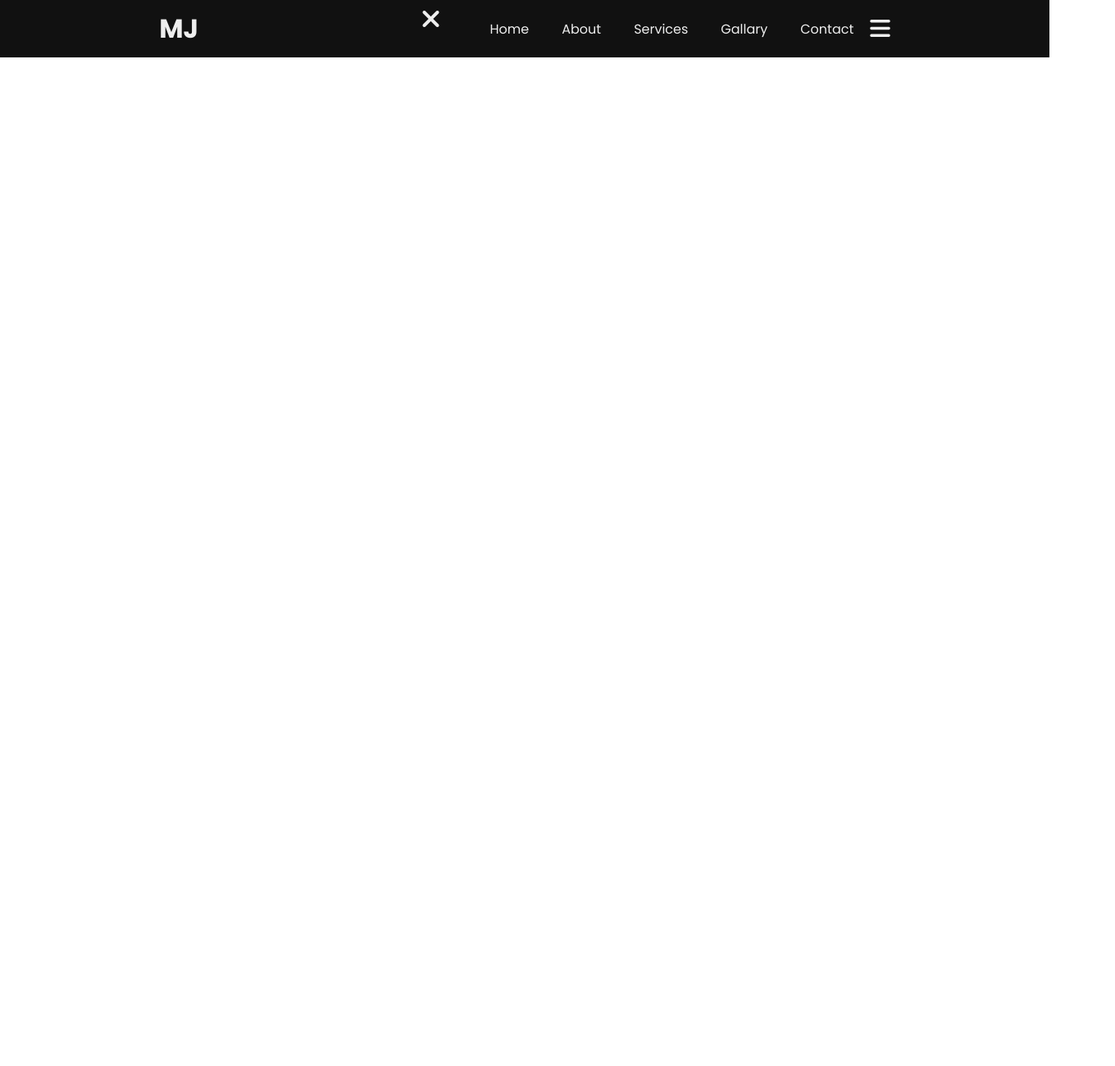
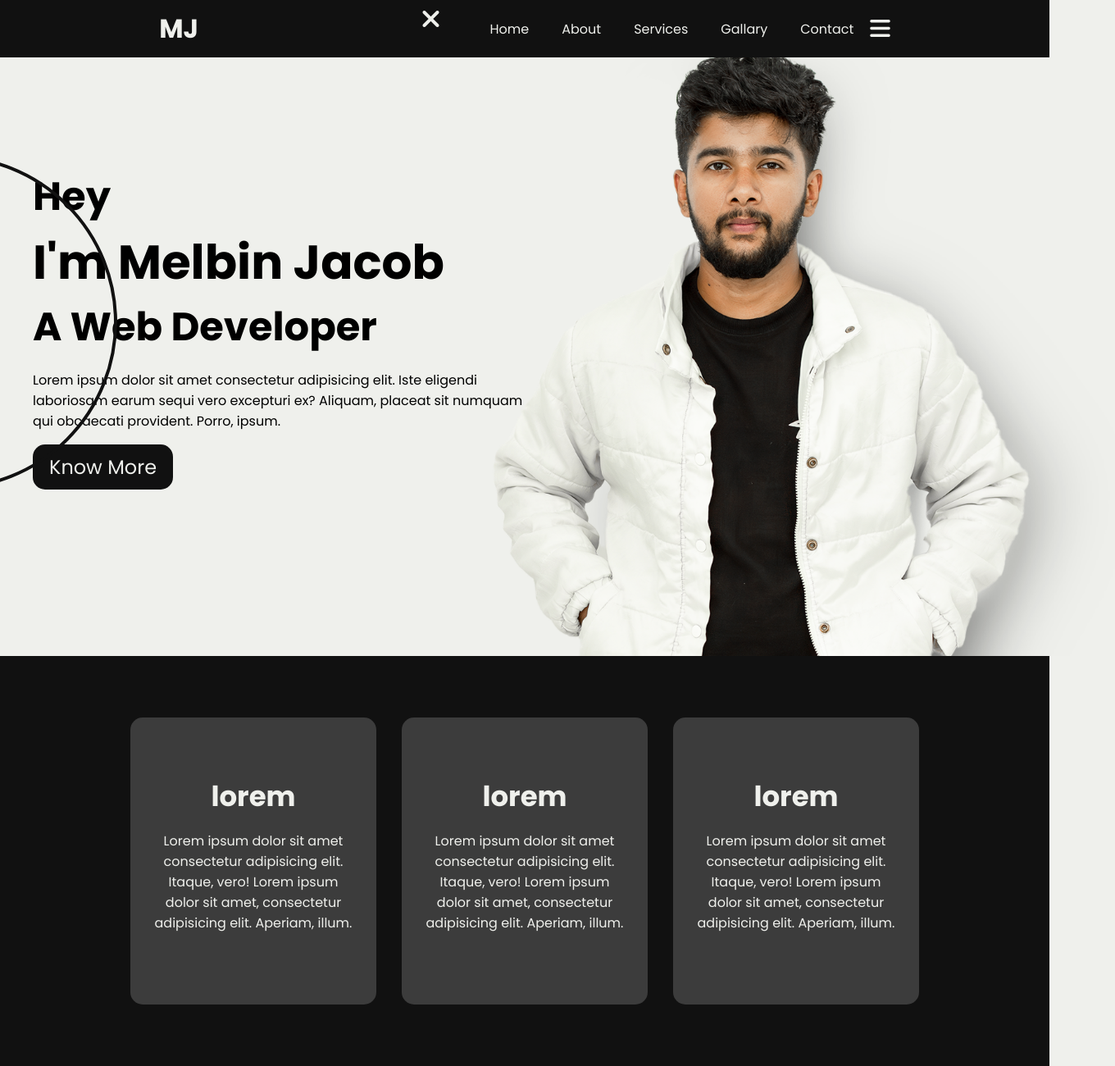
Before and after one commit to melbinjacob/Melbin.space, a plain HTML site: page index.html in a window 1280 px wide. Shown: the whole page at 82% size, 1360 px wide, since content can reach past the window. Before the commit the page ends 800 px from the top, so only its background shows below. Drawn offline with Linux system fonts and the light colour scheme.

Commit message:
completed cards section

```diff
--- a/css/style.css
+++ b/css/style.css
@@ -4,13 +4,16 @@
 /* Adding CSS Variables for Colours and Applying Transition */
 *{
     --black: #111;
-    --white: #eee;
+    --white: #eff0ec;
+    --dark-gray: #3c3c3c;
     font-family: 'Poppins', sans-serif;
     transition: all ease 400ms;
 }body{
     margin: 0;
     padding: 0;
+    background-color: var(--white);
 }
+
 
 /* Styles For Header Section */
 .container{
@@ -58,7 +61,6 @@
         color: var(--white);
         background-color: var(--black);
         justify-content: center;
-        top: -100%;
     }.inner-container > h1{
         margin-left: 30px;
         font-weight: 500;
@@ -93,17 +95,77 @@
 }.hero-content{
     width: 50%;
     height: 100%;
-    background-color: aliceblue;
+    align-items: flex-end;
+    position: relative;
     display: flex;
     flex-direction: column;
     justify-content: center;
+}.content-box{
+    width: auto;
+    width: 600px;
+    height: auto;
+    align-items: flex-start;
+    display: flex;
+    flex-direction: column;
+    justify-content: center;
+}.circle{
+    width: 400px;
+    height: 400px;
+    border-radius: 50%;
+    border: 4px solid var(--black);
+    position: absolute;
+    top: 5cm;
+    left: -7cm;
+}.content-box > h1{
+    font-size: 58px;
+    margin: 0
+
+}.content-box > h2{
+    font-size: 48px;
+    margin: 0
+}button{
+    background-color: var(--black);
+    color: var(--white);
+    border: none;
+    border-radius: 15px;
+    padding: 10px 20px;
+    font-size: 24px;
+}.hero-img-div{
+    width: 50%;
+    height: 100%;
+    display: flex;
+    align-items: flex-end;
+    justify-content: center;
+}.hero-img{
+    width: 800px;
+    height: auto;
 }
 
-
-
-
-.hero-img{
-    width: 50%;
+.section-b{
+    width: 100%;
+    height: 500px;
+    background-color: var(--black);
+    color: var(--white);
+}.cards-section{
+    width: 80%;
+    margin: auto;
     height: 100%;
-    background-color: antiquewhite;
+    display: flex;
+    align-items: center;
+    justify-content: space-evenly;
+}.card{
+    width: 300px;
+    height: 350px;
+    background-color: var(--dark-gray);
+    border-radius: 15px;
+    display: flex;
+    flex-direction: column;
+    align-items: center;
+    justify-content: center;
+}.card > h1{
+    margin: 0;
+    font-size: 34px;
+}.card > p{
+    padding: 0 25px;
+    text-align: center;
 }
--- a/index.html
+++ b/index.html
@@ -31,15 +31,47 @@
     </header>
     <!-- Completed Header Section -->
 
-    <!-- <section>
-        <div class="herosection">
-            <div class="hero-content">
-                <h1>Hey I'm Melbin Jacob</h1>
-                <h2>A Web Developer</h2>
+
+    <main>
+        <section class="section-a">
+            <div class="herosection">
+                <div class="hero-content">
+
+                    <div class="circle circle1"></div>
+
+                    <div class="content-box">
+                        <h2>Hey</h2>
+                        <h1>I'm Melbin Jacob</h1>
+                        <h2>A Web Developer</h2>
+                        <p>Lorem ipsum dolor sit amet consectetur adipisicing elit. Iste eligendi laboriosam earum sequi vero excepturi ex? Aliquam, placeat sit numquam qui obcaecati provident. Porro, ipsum.</p>
+                        <button>Know More</button>
+
+                    </div>
+                </div>
+                <div class="hero-img-div">
+                    <img class="hero-img" src="img/mel.png" alt="">
+                </div>
             </div>
-            <div class="hero-img"></div>
-        </div>
-    </section> -->
+        </section>
+
+        <section class="section-b">
+            <div class="cards-section">
+                <div class="card card-a">
+                    <h1>lorem</h1>
+                    <p>Lorem ipsum dolor sit amet consectetur adipisicing elit. Itaque, vero! Lorem ipsum dolor sit amet, consectetur adipisicing elit. Aperiam, illum.</p>
+                </div>
+                <div class="card card-b">
+                    <h1>lorem</h1>
+                    <p>Lorem ipsum dolor sit amet consectetur adipisicing elit. Itaque, vero! Lorem ipsum dolor sit amet, consectetur adipisicing elit. Aperiam, illum.</p>
+                </div>
+                <div class="card card-c">
+                    <h1>lorem</h1>
+                    <p>Lorem ipsum dolor sit amet consectetur adipisicing elit. Itaque, vero! Lorem ipsum dolor sit amet, consectetur adipisicing elit. Aperiam, illum.</p>
+                </div>
+            </div>
+        </section>
+    </main>
+
 
 <script src="js/main.js"></script>
 </body>
--- a/js/main.js
+++ b/js/main.js
@@ -5,13 +5,15 @@ function navShow(){
     navLinks.style.top = "0"
 }
 function navHide(){
-    navLinks.style.top = "-100%"
+    navLinks.style.top = "-110vh"
 }
-const maxWidthQuery = window.matchMedia('(min-width: 768px)');
+const maxWidthQuery = window.matchMedia('(max-width: 768px)');
   function handleMaxWidthChange(mediaQuery) {
     if (mediaQuery.matches) {
         navHide()
+        console.log("Nav Hide")
+
     }
-  }
+}
 handleMaxWidthChange(maxWidthQuery);
 maxWidthQuery.addListener(handleMaxWidthChange);
```
Also changed, not shown: img/mel.png (added).
